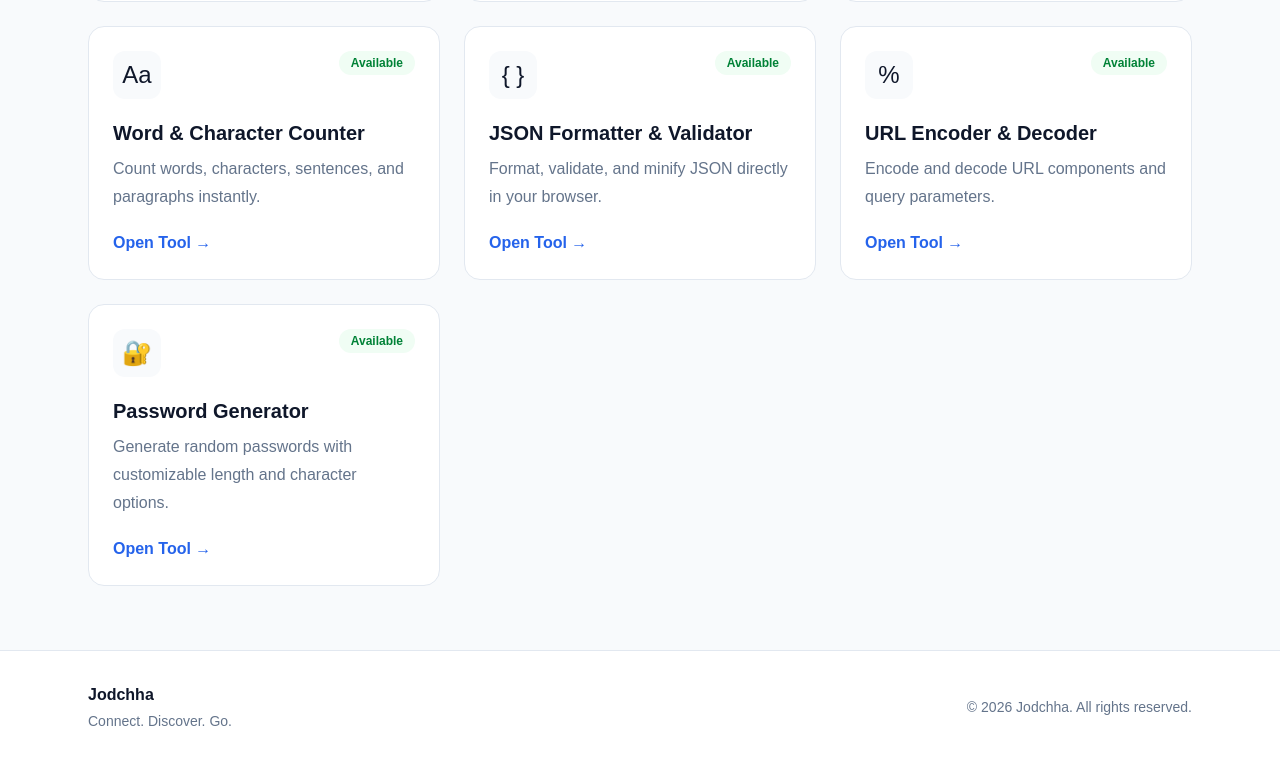
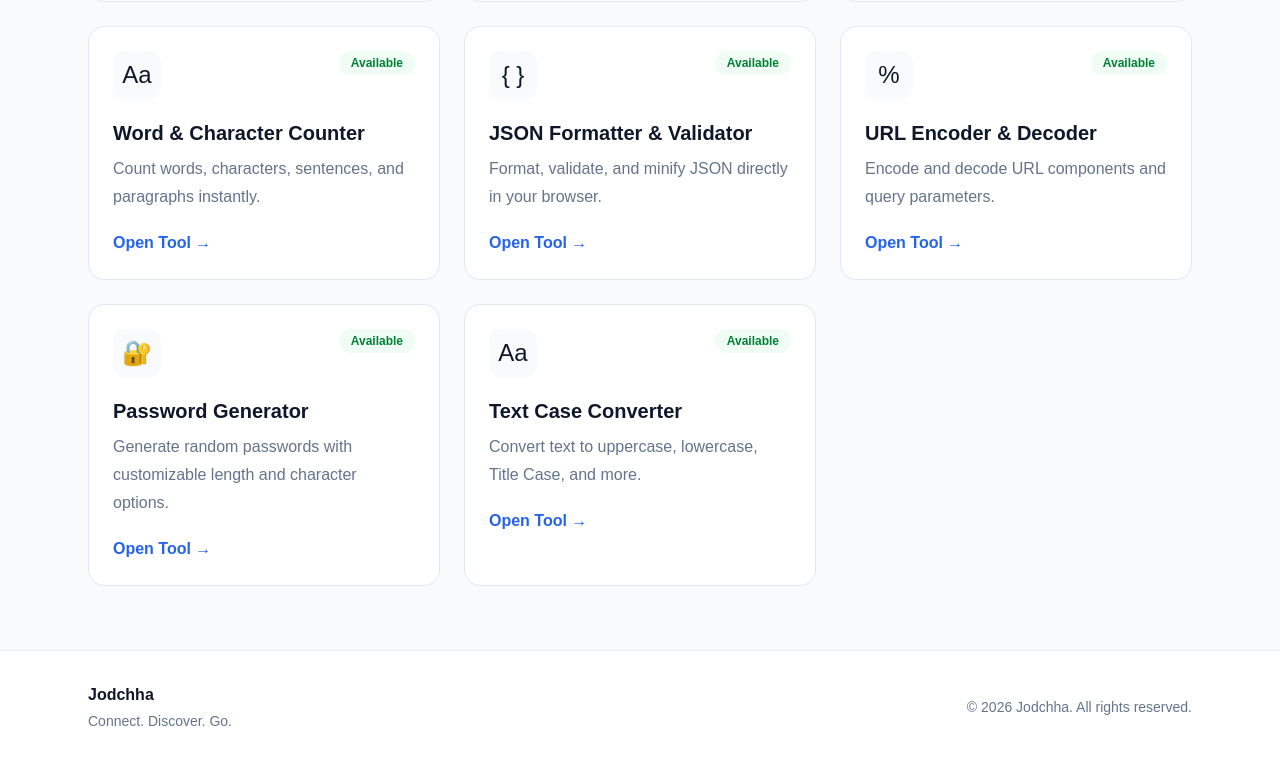
Before and after one commit to sameer9860/Jodchha, a Next.js app in the folder frontend/: page /tools in a window 1280 px wide. Shown: the part 593-1356 px from the top of the page. Built offline with nearby package versions, Linux system fonts and the light colour scheme.

Commit message:
Add case converter to tools listing

```diff
--- a/frontend/app/tools/page.tsx
+++ b/frontend/app/tools/page.tsx
@@ -51,6 +51,13 @@ const tools = [
     icon: "🔐",
     status: "Available",
     href: "/tools/password-generator",
+  },
+  {
+    name: "Text Case Converter",
+    description: "Convert text to uppercase, lowercase, Title Case, and more.",
+    icon: "Aa",
+    status: "Available",
+    href: "/tools/case-converter",
   },
 ];
 
```
